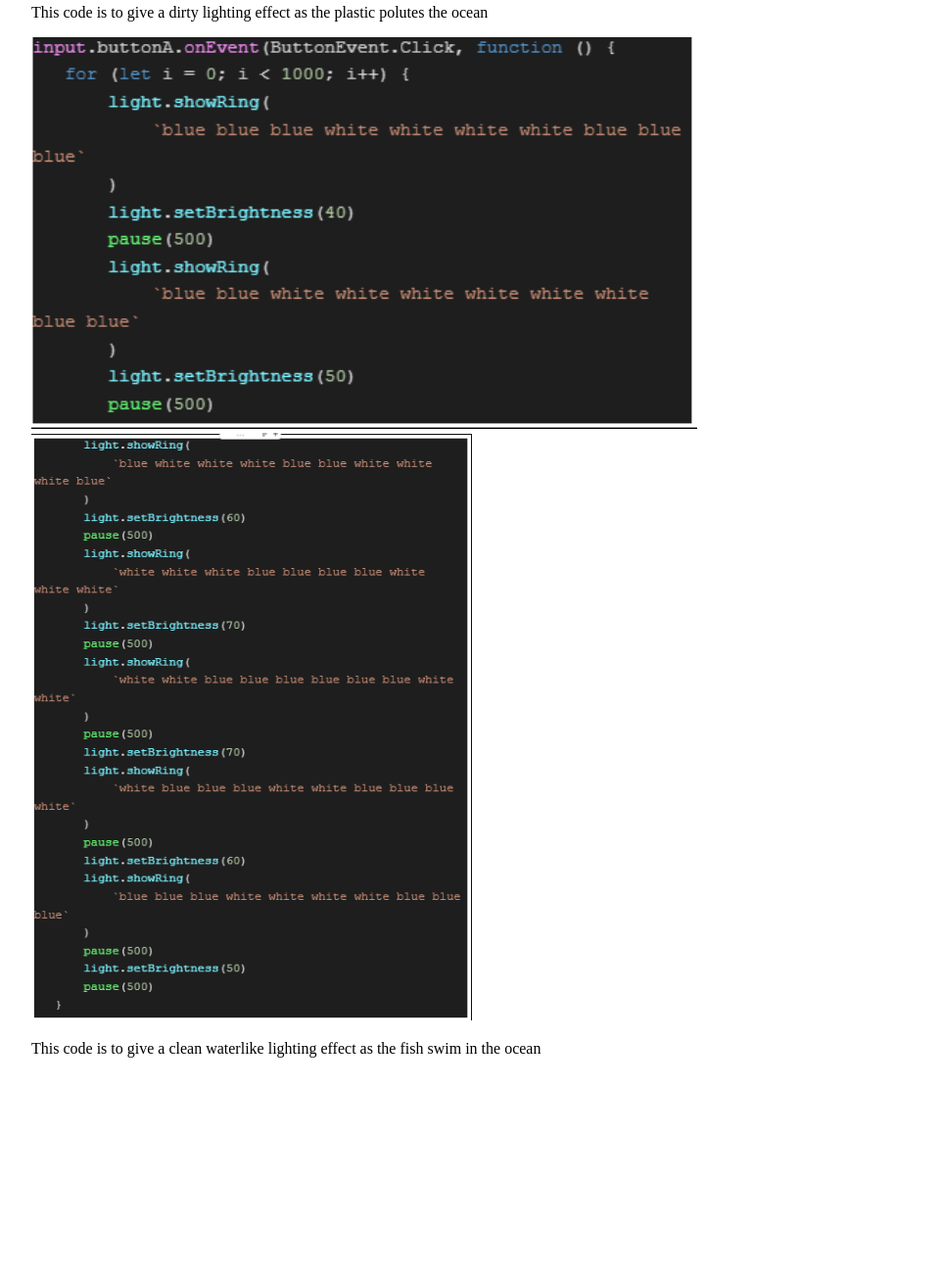
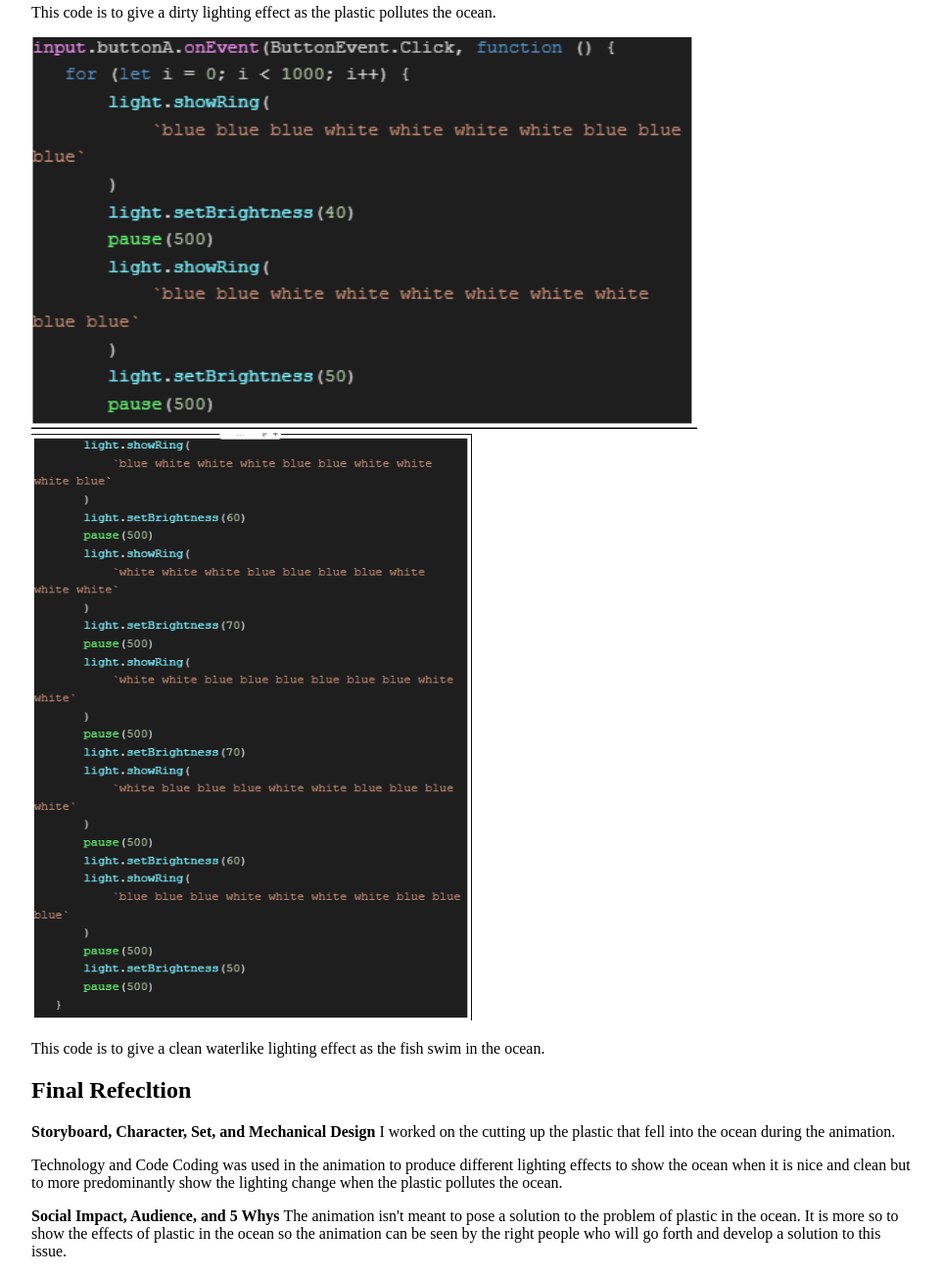
Before and after one commit to ThomasMaynard/Plasticwave, a plain HTML site: page index.html in a window 1280 px wide. Shown: the part 2034-3337 px from the top of the page at 98% size, without its empty margins (158-1119 px from the left). Before the commit the page ends 3130 px from the top, so only its background shows below. Drawn offline with Linux system fonts and the light colour scheme.

Commit message:
Update index.html

```diff
--- a/index.html
+++ b/index.html
@@ -40,10 +40,14 @@ Your browser does not support the video tag.
 	  <h2> Technology and Code </h2>
 	   <img src="Screenshot2023.png" alt="Lighting code Polution" height="600">
 	  <img src="Screenshot2.png" alt="Lighting code Polution Continued" width="400">
-	  <p> This code is to give a dirty lighting effect as the plastic polutes the ocean </p>
+	  <p> This code is to give a dirty lighting effect as the plastic pollutes the ocean. </p>
 	   <img src="Screenshot0.png" alt="Lighting Code No Polution" height="400">
 	   <img src="Screenshot223.png" alt="Lighting Code No Polution Continued" height="600">
-	  <p> This code is to give a clean waterlike lighting effect as the fish swim in the ocean </p>
+	  <p> This code is to give a clean waterlike lighting effect as the fish swim in the ocean. </p>
+	  <h2> Final Refecltion </h2>
+	<p>  <strong> Storyboard, Character, Set, and Mechanical Design </strong> I worked on the cutting up the plastic that fell into the ocean during the animation. </p>
+	  <p> <stong> Technology and Code </strong> Coding was used in the animation to produce different lighting effects to show the ocean when it is nice and clean but to more predominantly show the lighting change when the plastic pollutes the ocean. </p>
+	  <p> <strong> Social Impact, Audience, and 5 Whys </strong> The animation isn't meant to pose a solution to the problem of plastic in the ocean. It is more so to show the effects of plastic in the ocean so the animation can be seen by the right people who will go forth and develop a solution to this issue. </p>
 
 </p>
 
```
